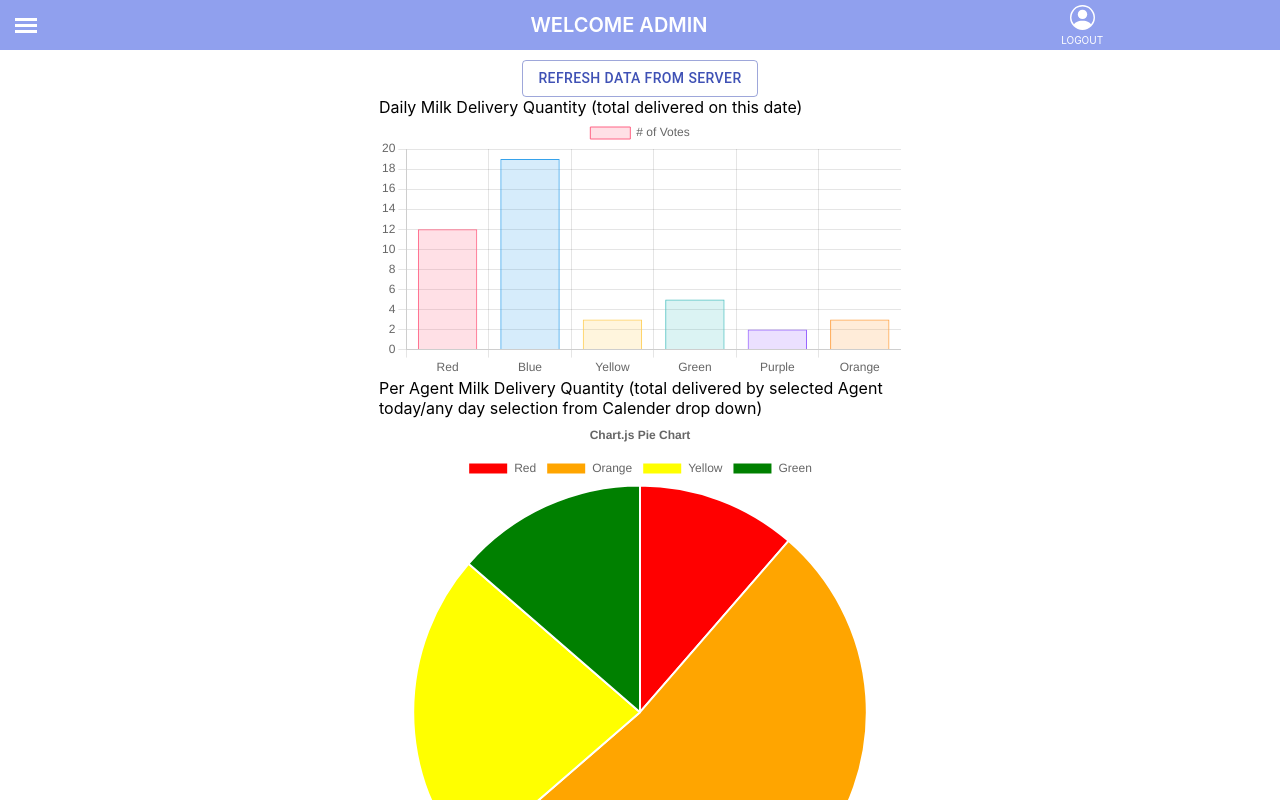
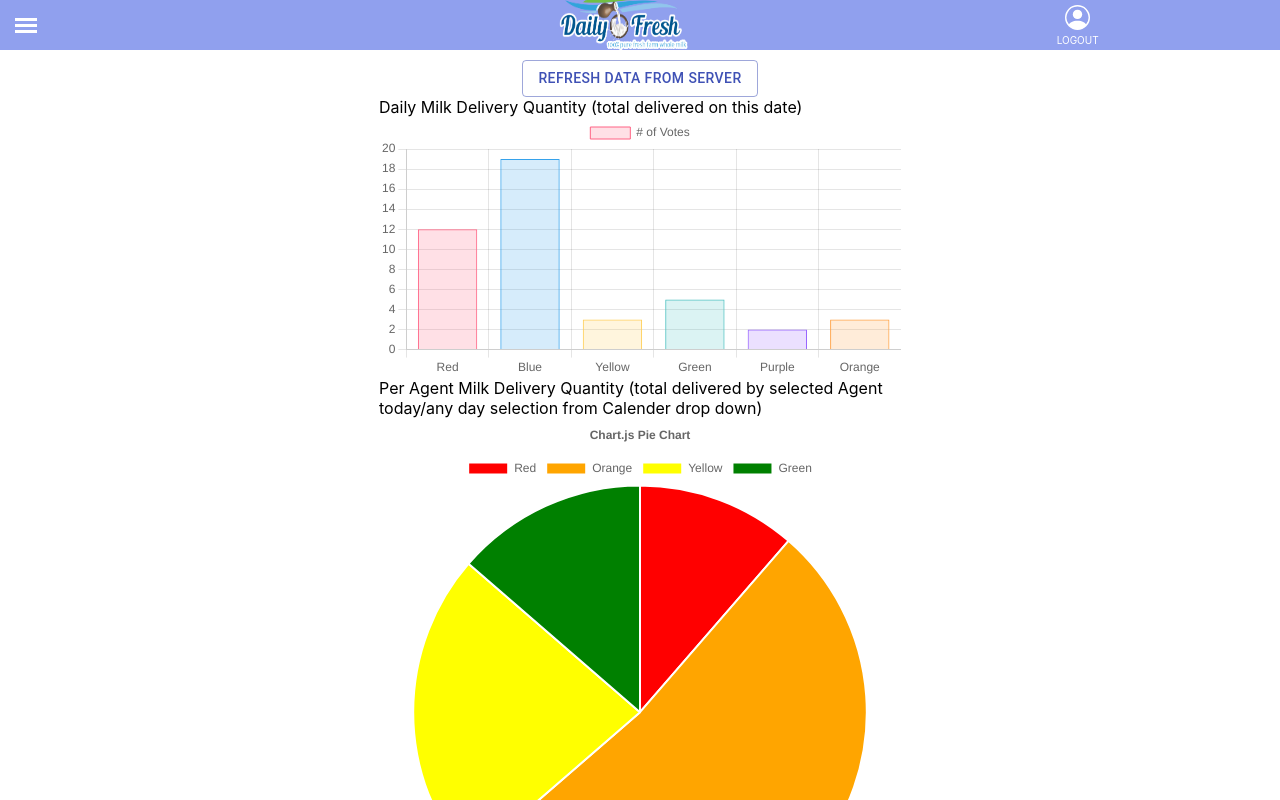
Before and after one commit to uttamraj143/DailyMilkFreshWeb, a React (Create React App) app: page /dashboard in a window 1280 px wide. Shown: the top 800 px of the page. Built offline with nearby package versions, Linux system fonts and the light colour scheme; sample sign-in values are in the browser's storage; the HTML template or start-up script is replaced by a standard one.

Commit message:
logo on top

```diff
--- a/package.json
+++ b/package.json
@@ -1,5 +1,6 @@
 {
   "name": "dailymilkfresh",
+  "homepage": "http://www.admin.dailyfresh.farm/",
   "version": "0.1.0",
   "private": true,
   "dependencies": {
--- a/src/components/Orders/Orders.js
+++ b/src/components/Orders/Orders.js
@@ -117,10 +117,10 @@ export default function Orders() {
 
   return (
     <div className="Orders__main-container">
-      {currentUser ? (
-        <MiniNavbar clearCurrentUser={clearCurrentUser}></MiniNavbar>
-      ) : null}
-
+      <MiniNavbar
+        isVisible={currentUser}
+        clearCurrentUser={clearCurrentUser}
+      ></MiniNavbar>
       {currentUser ? (
         <OrderPage order={currentUser}></OrderPage>
       ) : (
--- a/src/components/Orders/OrdersListing.js
+++ b/src/components/Orders/OrdersListing.js
@@ -73,7 +73,7 @@ export default function OrdersListing(props) {
 
             <div className="Orders__products-row">
               <div className="Orders__product-id">Products</div>
-              <div className="Orders__product">{user.Products}</div>
+              <div className="Orders__product">{user.Products.join(', ')}</div>
             </div>
             <div className="Orders__products-row">
               <div className="Orders__date">Scan QR</div>
--- a/src/components/common/MiniNavbar.js
+++ b/src/components/common/MiniNavbar.js
@@ -8,6 +8,7 @@ export default function MiniNavbar(props) {
 
   return (
     <div className="MiniNavbar__main">
+      {props.isVisible ? (
         <div onClick={(e) => goback(e)} className="MiniNavbar__flexcenter">
           <svg
             xmlns="http://www.w3.org/2000/svg"
@@ -23,7 +24,8 @@ export default function MiniNavbar(props) {
           </svg>{' '}
           <span> &nbsp; Back</span>
         </div>
-
+      ) : (
+        <>
           <div className="MiniNavbar__flexcenter">
             <svg
               xmlns="http://www.w3.org/2000/svg"
@@ -40,7 +42,6 @@ export default function MiniNavbar(props) {
             </svg>{' '}
             <span>Name</span>
           </div>
-
           <div className="MiniNavbar__flexcenter">
             <svg
               xmlns="http://www.w3.org/2000/svg"
@@ -58,6 +59,8 @@ export default function MiniNavbar(props) {
             </svg>
             <span>User Id</span>
           </div>
+        </>
+      )}
     </div>
   );
 }
--- a/src/components/common/MiniNavbar.scss
+++ b/src/components/common/MiniNavbar.scss
@@ -6,6 +6,7 @@
     padding: 5px;
     max-width: 411px;
     min-width: 350px;
+    margin: auto;
   }
   &__flexcenter {
     display: flex;
--- a/src/components/common/Navbar.js
+++ b/src/components/common/Navbar.js
@@ -1,9 +1,9 @@
 import './Navbar.scss';
 import { useState, useRef, useEffect } from 'react';
 import { useHistory } from 'react-router-dom';
+import DailyMilkFreshLogo from 'logo.png';
 
 export default function Navbar(props) {
-  const [selectedMenuOption, setselectedMenuOption] = useState('Welcome');
   const [adminMenuOptions] = useState([
     {
       title: 'Orders',
@@ -73,18 +73,8 @@ export default function Navbar(props) {
 
   const changeMenu = (e, sal) => {
     e.preventDefault();
-    setselectedMenuOption(sal);
     props.currentMenuSelection(sal); // emitting data to parent
     openSidebarMenus.current.checked = false;
-  };
-
-  const defaultNavbarHeader = () => {
-    switch (selectedMenuOption) {
-      case 'Welcome':
-        return props.isAdmin ? 'Welcome Admin' : 'Welcome Agent';
-      default:
-        return selectedMenuOption;
-    }
   };
 
   return (
@@ -133,7 +123,12 @@ export default function Navbar(props) {
       </div>
 
       <div onClick={(e) => homepage(e)} className="Navbar__component-name">
-        {defaultNavbarHeader()}
+        <img
+          height="80px"
+          width="150px"
+          src={DailyMilkFreshLogo}
+          alt="Daily"
+        ></img>
       </div>
       <div onClick={handleLogout} className="Navbar__logout-container">
         <div className="Navbar__logout-image">
```
Also changed, not shown: 2 other files (tests, documents, lock files or other folders). Lines whose indentation alone changed are shown as unchanged.
